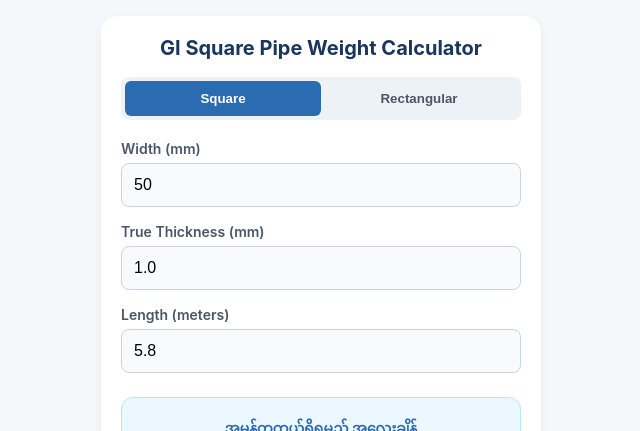
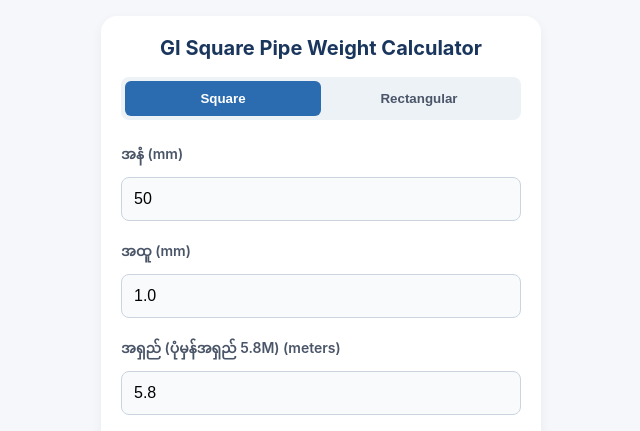
Before and after one commit to jackpanther312-source/GiPipeCalculator, a plain HTML site: page index.html in a window 1280 px wide. Shown: the top 431 px of the page, without its empty margins (319-959 px from the left). Drawn offline with Linux system fonts and the light colour scheme.

Commit message:
Update index.html

```diff
--- a/index.html
+++ b/index.html
@@ -110,22 +110,22 @@
     </div>
 
     <div class="input-group" id="widthGroup">
-        <label id="widthLabel">Width (mm)</label>
+        <label id="widthLabel">အနံ (mm)</label>
         <input type="number" id="inputWidth" value="50" oninput="calculate()">
     </div>
 
     <div class="input-group" id="heightGroup" style="display: none;">
-        <label>Height (mm)</label>
+        <label>အမြင့် (mm)</label>
         <input type="number" id="inputHeight" value="25" oninput="calculate()">
     </div>
 
     <div class="input-group">
-        <label>True Thickness (mm)</label>
+        <label>အထူ (mm)</label>
         <input type="number" id="inputThickness" value="1.0" step="0.1" oninput="calculate()">
     </div>
 
     <div class="input-group">
-        <label>Length (meters)</label>
+        <label>အရှည် (ပုံမှန်အရှည် 5.8M) (meters)</label>
         <input type="number" id="inputLength" value="5.8" step="0.1" oninput="calculate()">
     </div>
 
```
